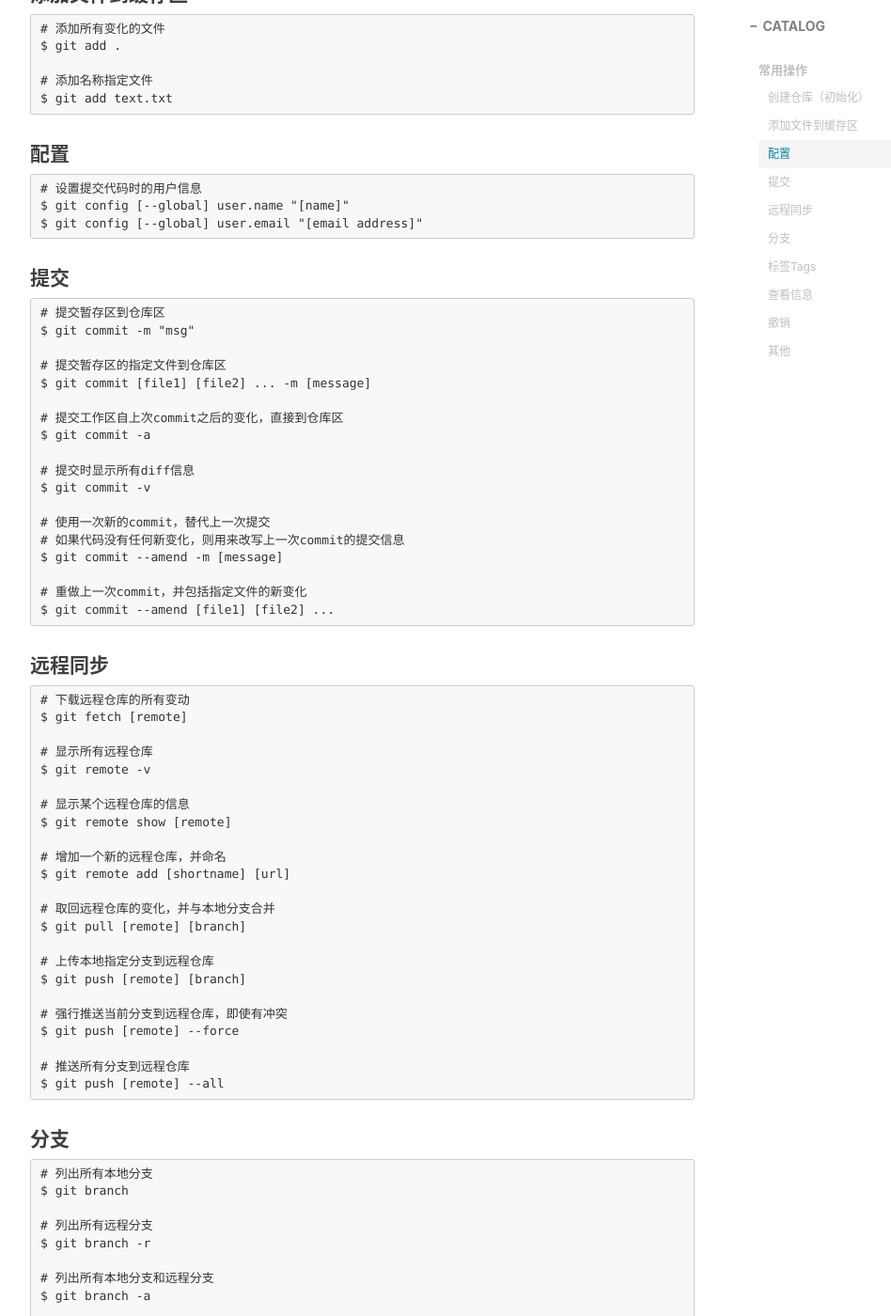
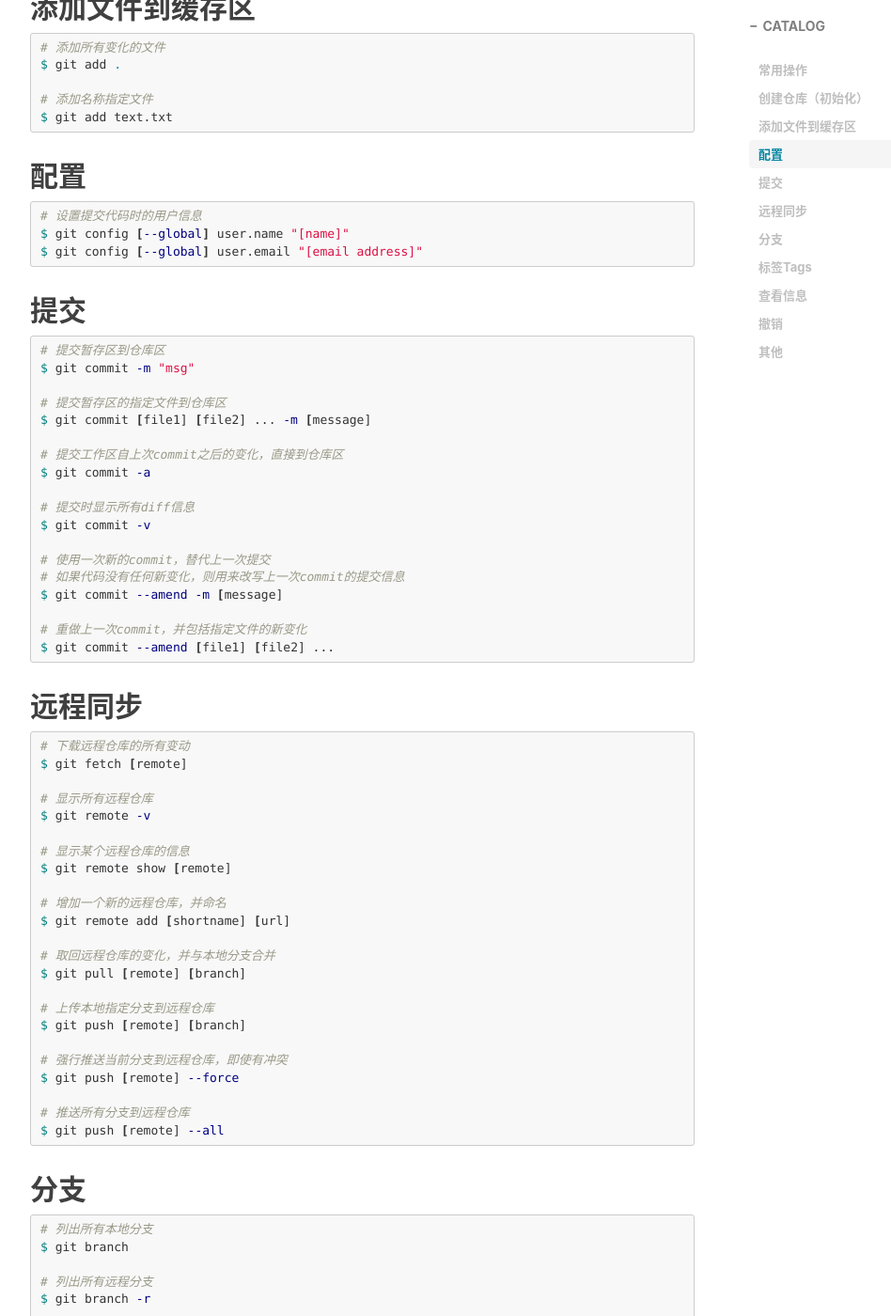
Before and after one commit to smjCoder/smjCoder.github.io, a Jekyll site: the page built from _posts/2019-01-26-Git-常用指令集.md, in a window 1280 px wide and 1400 px high, scrolled down 820 px. Shown: the whole window at 94% size, without its empty margins (233-1181 px from the left). Built offline with Jekyll 4.4.1, drawn with Linux system fonts in a browser that asks for light colours; nearby versions of some CDN libraries; comment, search, counter and statistics services are not loaded; some of the changed text lies outside the part shown.

Commit message:
规范化两篇文章

````diff
--- a/_posts/2019-01-26-Git-常用指令集.md
+++ b/_posts/2019-01-26-Git-常用指令集.md
@@ -13,247 +13,267 @@ tags:
 
 # 常用操作
 
-#### 创建仓库（初始化）
+## 创建仓库（初始化）
 
-	# 在当前指定目录下创建
-	$ git init
+```bash
+# 在当前指定目录下创建
+$ git init
 
-	# 新建一个仓库目录
-	$ git init [project-name]
+# 新建一个仓库目录
+$ git init [project-name]
 
-	# 克隆一个远程项目
-	$ git clone [url]
+# 克隆一个远程项目
+$ git clone [url]
+```
 
-#### 添加文件到缓存区
+## 添加文件到缓存区
 
-	# 添加所有变化的文件
-	$ git add .
+```bash
+# 添加所有变化的文件
+$ git add .
 
-	# 添加名称指定文件
-	$ git add text.txt
+# 添加名称指定文件
+$ git add text.txt
+```
 
-#### 配置
+## 配置
 
-	# 设置提交代码时的用户信息
-	$ git config [--global] user.name "[name]"
-	$ git config [--global] user.email "[email address]"
+```bash
+# 设置提交代码时的用户信息
+$ git config [--global] user.name "[name]"
+$ git config [--global] user.email "[email address]"
+```
 
-#### 提交
+## 提交
 
-	# 提交暂存区到仓库区
-	$ git commit -m "msg"
+```bash
+# 提交暂存区到仓库区
+$ git commit -m "msg"
 
-	# 提交暂存区的指定文件到仓库区
-	$ git commit [file1] [file2] ... -m [message]
+# 提交暂存区的指定文件到仓库区
+$ git commit [file1] [file2] ... -m [message]
 
-	# 提交工作区自上次commit之后的变化，直接到仓库区
-	$ git commit -a
+# 提交工作区自上次commit之后的变化，直接到仓库区
+$ git commit -a
 
-	# 提交时显示所有diff信息
-	$ git commit -v
+# 提交时显示所有diff信息
+$ git commit -v
 
-	# 使用一次新的commit，替代上一次提交
-	# 如果代码没有任何新变化，则用来改写上一次commit的提交信息
-	$ git commit --amend -m [message]
+# 使用一次新的commit，替代上一次提交
+# 如果代码没有任何新变化，则用来改写上一次commit的提交信息
+$ git commit --amend -m [message]
 
-	# 重做上一次commit，并包括指定文件的新变化
-	$ git commit --amend [file1] [file2] ...
+# 重做上一次commit，并包括指定文件的新变化
+$ git commit --amend [file1] [file2] ...
+```
 
-#### 远程同步
+## 远程同步
 
-	# 下载远程仓库的所有变动
-	$ git fetch [remote]
+```bash
+# 下载远程仓库的所有变动
+$ git fetch [remote]
 
-	# 显示所有远程仓库
-	$ git remote -v
+# 显示所有远程仓库
+$ git remote -v
 
-	# 显示某个远程仓库的信息
-	$ git remote show [remote]
+# 显示某个远程仓库的信息
+$ git remote show [remote]
 
-	# 增加一个新的远程仓库，并命名
-	$ git remote add [shortname] [url]
+# 增加一个新的远程仓库，并命名
+$ git remote add [shortname] [url]
 
-	# 取回远程仓库的变化，并与本地分支合并
-	$ git pull [remote] [branch]
+# 取回远程仓库的变化，并与本地分支合并
+$ git pull [remote] [branch]
 
-	# 上传本地指定分支到远程仓库
-	$ git push [remote] [branch]
+# 上传本地指定分支到远程仓库
+$ git push [remote] [branch]
 
-	# 强行推送当前分支到远程仓库，即使有冲突
-	$ git push [remote] --force
+# 强行推送当前分支到远程仓库，即使有冲突
+$ git push [remote] --force
 
-	# 推送所有分支到远程仓库
-	$ git push [remote] --all
+# 推送所有分支到远程仓库
+$ git push [remote] --all
+```
 
-#### 分支
+## 分支
 
-	# 列出所有本地分支
-	$ git branch
+```bash
+# 列出所有本地分支
+$ git branch
 
-	# 列出所有远程分支
-	$ git branch -r
+# 列出所有远程分支
+$ git branch -r
 
-	# 列出所有本地分支和远程分支
-	$ git branch -a
+# 列出所有本地分支和远程分支
+$ git branch -a
 
-	# 新建一个分支，但依然停留在当前分支
-	$ git branch [branch-name]
+# 新建一个分支，但依然停留在当前分支
+$ git branch [branch-name]
 
-	# 新建一个分支，并切换到该分支
-	$ git checkout -b [branch]
+# 新建一个分支，并切换到该分支
+$ git checkout -b [branch]
 
-	# 新建一个分支，指向指定commit
-	$ git branch [branch] [commit]
+# 新建一个分支，指向指定commit
+$ git branch [branch] [commit]
 
-	# 新建一个分支，与指定的远程分支建立追踪关系
-	$ git branch --track [branch] [remote-branch]
+# 新建一个分支，与指定的远程分支建立追踪关系
+$ git branch --track [branch] [remote-branch]
 
-	# 切换到指定分支，并更新工作区
-	$ git checkout [branch-name]
+# 切换到指定分支，并更新工作区
+$ git checkout [branch-name]
 
-	# 切换到上一个分支
-	$ git checkout -
+# 切换到上一个分支
+$ git checkout -
 
-	# 建立追踪关系，在现有分支与指定的远程分支之间
-	$ git branch --set-upstream [branch] [remote-branch]
+# 建立追踪关系，在现有分支与指定的远程分支之间
+$ git branch --set-upstream [branch] [remote-branch]
 
-	# 合并指定分支到当前分支
-	$ git merge [branch]
+# 合并指定分支到当前分支
+$ git merge [branch]
 
-	# 选择一个commit，合并进当前分支
-	$ git cherry-pick [commit]
+# 选择一个commit，合并进当前分支
+$ git cherry-pick [commit]
 
-	# 删除分支
-	$ git branch -d [branch-name]
+# 删除分支
+$ git branch -d [branch-name]
 
-	# 删除远程分支
-	$ git push origin --delete [branch-name]
-	$ git branch -dr [remote/branch]
+# 删除远程分支
+$ git push origin --delete [branch-name]
+$ git branch -dr [remote/branch]
+```
 
-#### 标签Tags
+## 标签Tags
 
-	# 添加标签 在当前commit
-	$ git tag -a v1.0 -m 'xxx'
+```bash
+# 添加标签 在当前commit
+$ git tag -a v1.0 -m 'xxx'
 
-	# 添加标签 在指定commit
-	$ git tag v1.0 [commit]
+# 添加标签 在指定commit
+$ git tag v1.0 [commit]
 
-	# 查看
-	$ git tag
+# 查看
+$ git tag
 
-	# 删除
-	$ git tag -d V1.0
+# 删除
+$ git tag -d V1.0
 
-	# 删除远程tag
-	$ git push origin :refs/tags/[tagName]
+# 删除远程tag
+$ git push origin :refs/tags/[tagName]
 
-	# 推送
-	$ git push origin --tags
+# 推送
+$ git push origin --tags
 
-	# 拉取
-	$ git fetch origin tag V1.0
+# 拉取
+$ git fetch origin tag V1.0
 
-	# 新建一个分支，指向某个tag
-	$ git checkout -b [branch] [tag]
+# 新建一个分支，指向某个tag
+$ git checkout -b [branch] [tag]
+```
 
-#### 查看信息
+## 查看信息
 
-	# 显示有变更的文件
-	$ git status
+```bash
+# 显示有变更的文件
+$ git status
 
-	# 显示当前分支的版本历史
-	$ git log
+# 显示当前分支的版本历史
+$ git log
 
-	# 显示commit历史，以及每次commit发生变更的文件
-	$ git log --stat
+# 显示commit历史，以及每次commit发生变更的文件
+$ git log --stat
 
-	# 搜索提交历史，根据关键词
-	$ git log -S [keyword]
+# 搜索提交历史，根据关键词
+$ git log -S [keyword]
 
-	# 显示某个commit之后的所有变动，每个commit占据一行
-	$ git log [tag] HEAD --pretty=format:%s
+# 显示某个commit之后的所有变动，每个commit占据一行
+$ git log [tag] HEAD --pretty=format:%s
 
-	# 显示某个commit之后的所有变动，其"提交说明"必须符合搜索条件
-	$ git log [tag] HEAD --grep feature
+# 显示某个commit之后的所有变动，其"提交说明"必须符合搜索条件
+$ git log [tag] HEAD --grep feature
 
-	# 显示某个文件的版本历史，包括文件改名
-	$ git log --follow [file]
-	$ git whatchanged [file]
+# 显示某个文件的版本历史，包括文件改名
+$ git log --follow [file]
+$ git whatchanged [file]
 
-	# 显示指定文件相关的每一次diff
-	$ git log -p [file]
+# 显示指定文件相关的每一次diff
+$ git log -p [file]
 
-	# 显示过去5次提交
-	$ git log -5 --pretty --oneline
+# 显示过去5次提交
+$ git log -5 --pretty --oneline
 
-	# 显示所有提交过的用户，按提交次数排序
-	$ git shortlog -sn
+# 显示所有提交过的用户，按提交次数排序
+$ git shortlog -sn
 
-	# 显示指定文件是什么人在什么时间修改过
-	$ git blame [file]
+# 显示指定文件是什么人在什么时间修改过
+$ git blame [file]
 
-	# 显示暂存区和工作区的差异
-	$ git diff
+# 显示暂存区和工作区的差异
+$ git diff
 
-	# 显示暂存区和上一个commit的差异
-	$ git diff --cached [file]
+# 显示暂存区和上一个commit的差异
+$ git diff --cached [file]
 
-	# 显示工作区与当前分支最新commit之间的差异
-	$ git diff HEAD
+# 显示工作区与当前分支最新commit之间的差异
+$ git diff HEAD
 
-	# 显示两次提交之间的差异
-	$ git diff [first-branch]...[second-branch]
+# 显示两次提交之间的差异
+$ git diff [first-branch]...[second-branch]
 
-	# 显示今天你写了多少行代码
-	$ git diff --shortstat "@{0 day ago}"
+# 显示今天你写了多少行代码
+$ git diff --shortstat "@{0 day ago}"
 
-	# 显示某次提交的元数据和内容变化
-	$ git show [commit]
+# 显示某次提交的元数据和内容变化
+$ git show [commit]
 
-	# 显示某次提交发生变化的文件
-	$ git show --name-only [commit]
+# 显示某次提交发生变化的文件
+$ git show --name-only [commit]
 
-	# 显示某次提交时，某个文件的内容
-	$ git show [commit]:[filename]
+# 显示某次提交时，某个文件的内容
+$ git show [commit]:[filename]
 
-	# 显示当前分支的最近几次提交
-	$ git reflog
+# 显示当前分支的最近几次提交
+$ git reflog
+```
 
-#### 撤销
+## 撤销
 
-	# 恢复暂存区的指定文件到工作区
-	$ git checkout [file]
+```bash
+# 恢复暂存区的指定文件到工作区
+$ git checkout [file]
 
-	# 恢复某个commit的指定文件到暂存区和工作区
-	$ git checkout [commit] [file]
+# 恢复某个commit的指定文件到暂存区和工作区
+$ git checkout [commit] [file]
 
-	# 恢复暂存区的所有文件到工作区
-	$ git checkout .
+# 恢复暂存区的所有文件到工作区
+$ git checkout .
 
-	# 重置暂存区的指定文件，与上一次commit保持一致，但工作区不变
-	$ git reset [file]
+# 重置暂存区的指定文件，与上一次commit保持一致，但工作区不变
+$ git reset [file]
 
-	# 重置暂存区与工作区，与上一次commit保持一致
-	$ git reset --hard
+# 重置暂存区与工作区，与上一次commit保持一致
+$ git reset --hard
 
-	# 重置当前分支的指针为指定commit，同时重置暂存区，但工作区不变
-	$ git reset [commit]
+# 重置当前分支的指针为指定commit，同时重置暂存区，但工作区不变
+$ git reset [commit]
 
-	# 重置当前分支的HEAD为指定commit，同时重置暂存区和工作区，与指定commit一致
-	$ git reset --hard [commit]
+# 重置当前分支的HEAD为指定commit，同时重置暂存区和工作区，与指定commit一致
+$ git reset --hard [commit]
 
-	# 重置当前HEAD为指定commit，但保持暂存区和工作区不变
-	$ git reset --keep [commit]
+# 重置当前HEAD为指定commit，但保持暂存区和工作区不变
+$ git reset --keep [commit]
 
-	# 新建一个commit，用来撤销指定commit
-	# 后者的所有变化都将被前者抵消，并且应用到当前分支
-	$ git revert [commit]
+# 新建一个commit，用来撤销指定commit
+# 后者的所有变化都将被前者抵消，并且应用到当前分支
+$ git revert [commit]
 
-	# 暂时将未提交的变化移除，稍后再移入
-	$ git stash
-	$ git stash pop
+# 暂时将未提交的变化移除，稍后再移入
+$ git stash
+$ git stash pop
+```
 
-#### 其他
+## 其他
 
-	# 生成一个可供发布的压缩包
-	$ git archives
+```bash
+# 生成一个可供发布的压缩包
+$ git archives
+```
````
Also changed, not shown: _posts/2019-01-27-程序猿的折玫瑰指南.md (+47 -47 lines).
